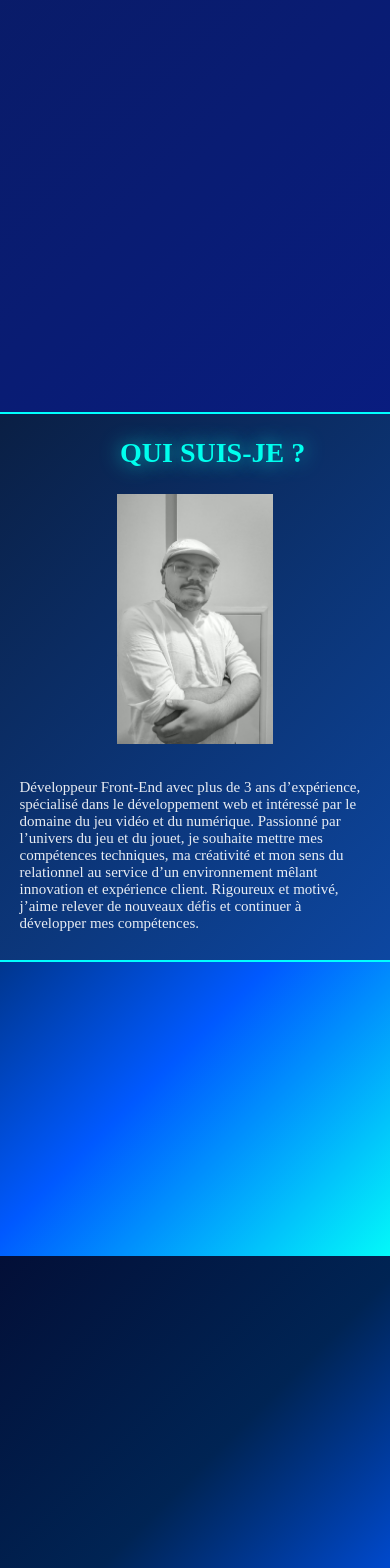
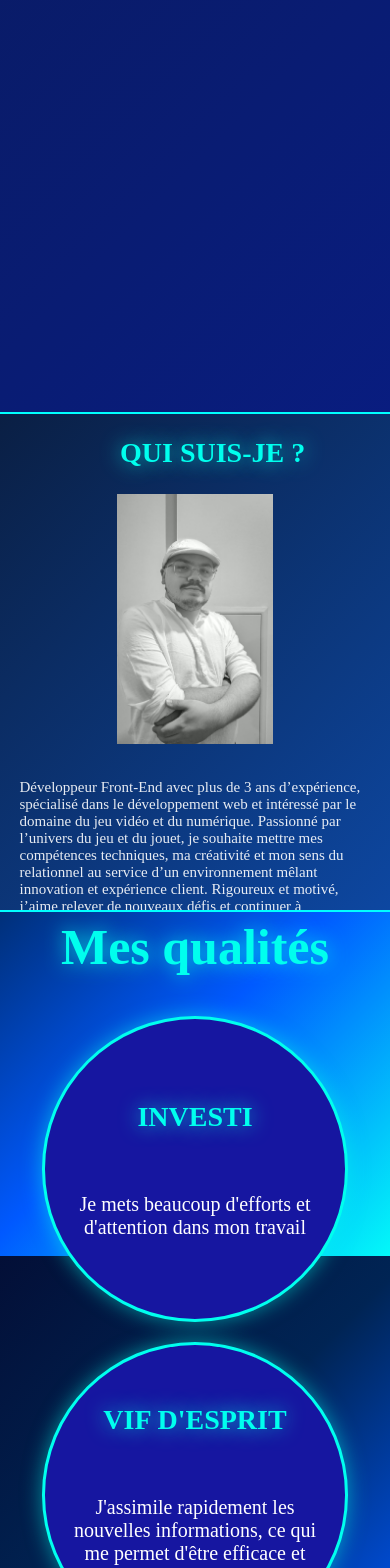
Before and after one commit to darkred974/Portfolio, an Angular app: page / in a window 390 px wide. Shown: the part 432-2000 px from the top of the page. Built offline with nearby package versions, Linux system fonts and the light colour scheme.

Commit message:
modif scss pour les écrans

```diff
--- a/src/app/home/home.component.html
+++ b/src/app/home/home.component.html
@@ -31,7 +31,7 @@
     <a class="link" routerLink="projets">{{ languageService.translate('home.projects_button') }}</a>
 </div>
 <div class="Parcours_part">
-    <img src="../../assets/parcours.jpg" alt="Image Parcours">
+    <img src="./assets/parcours.jpg" alt="Image Parcours">
     <h1>{{ languageService.translate('home.parcours_title') }}</h1>
     <p>{{ languageService.translate('home.parcours_text') }}</p>
     <a class="link" routerLink="parcours">{{ languageService.translate('home.parcours_button') }}</a>
--- a/src/app/home/home.component.scss
+++ b/src/app/home/home.component.scss
@@ -355,32 +355,34 @@
     }
 
     .presentation {
-        height: auto;
-        min-height: 600px;
+        height: 950px;
 
         img {
             position: relative;
-            left: 0;
-            width: 100%;
-            height: 400px;
+            top: 130px;
+            left: 23%;
+            width: 50%;
+            height: 450px;
         }
         h2 {
-            position: relative;
-            left: 200px;
-            top: 420px;
+            z-index: 0;
+            left: 33%;
+            position: absolute;
+            top: 0px;
             font-size: 50px;
         }
         p {
             left: 5%;
             width: 90%;
-            top: 500px;
-            font-size: 25px;
+            top: 590px;
+            font-size: 32px;
             position: absolute;
         }
     }
 
     .qualities {
-        margin-top: 2200px;
+        z-index: 0;
+        margin-top: 1300px;
 
         h2 {
             font-size: 70px;
@@ -476,7 +478,7 @@
     }
 
     .presentation {
-        min-height: 550px;
+        height: 500px;
 
         img {
             position: relative;
@@ -485,7 +487,7 @@
             top: 80px;
         }
         h2 {
-            z-index: 1;
+            z-index: 0;
             position: absolute;
             top: 0px;
             left: 120px;
@@ -498,8 +500,9 @@
     }
 
     .qualities {
+        z-index: 0;
         position: relative;
-        top: 500px;
+        top: 0px;
         h2 {
             font-size: 50px;
             margin-bottom: 40px;
@@ -524,8 +527,6 @@
     }
 
     .Projets_part {
-        position: relative;
-        top: 400px;
         h2 {
             font-size: 36px;
         }
@@ -538,8 +539,6 @@
     }
 
     .Parcours_part {
-        position: relative;
-        top: 200px;
         h1 {
             font-size: 36px;
         }
@@ -587,8 +586,8 @@
     }
 
     .qualities {
-        margin-top: 700px;
-        padding: 0 10px;
+        // margin-top: 00px;
+        // padding: 0 10px;
 
         h2 {
             font-size: 36px;
--- a/src/app/parcours/parcours.component.scss
+++ b/src/app/parcours/parcours.component.scss
@@ -225,6 +225,7 @@
     .epitech .second-year,
     .epitech .third-year,
     .contrat {
+        z-index: 0;
         top: 0;
         margin-top: 30px;
         padding: 2rem 16px;
```
